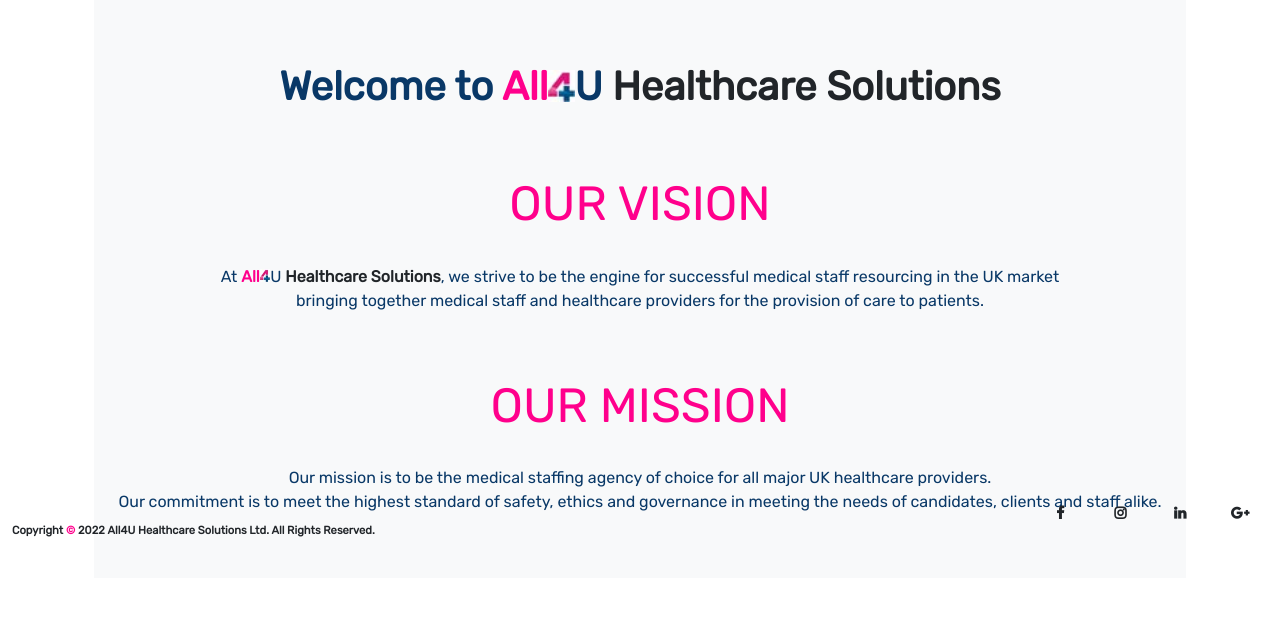
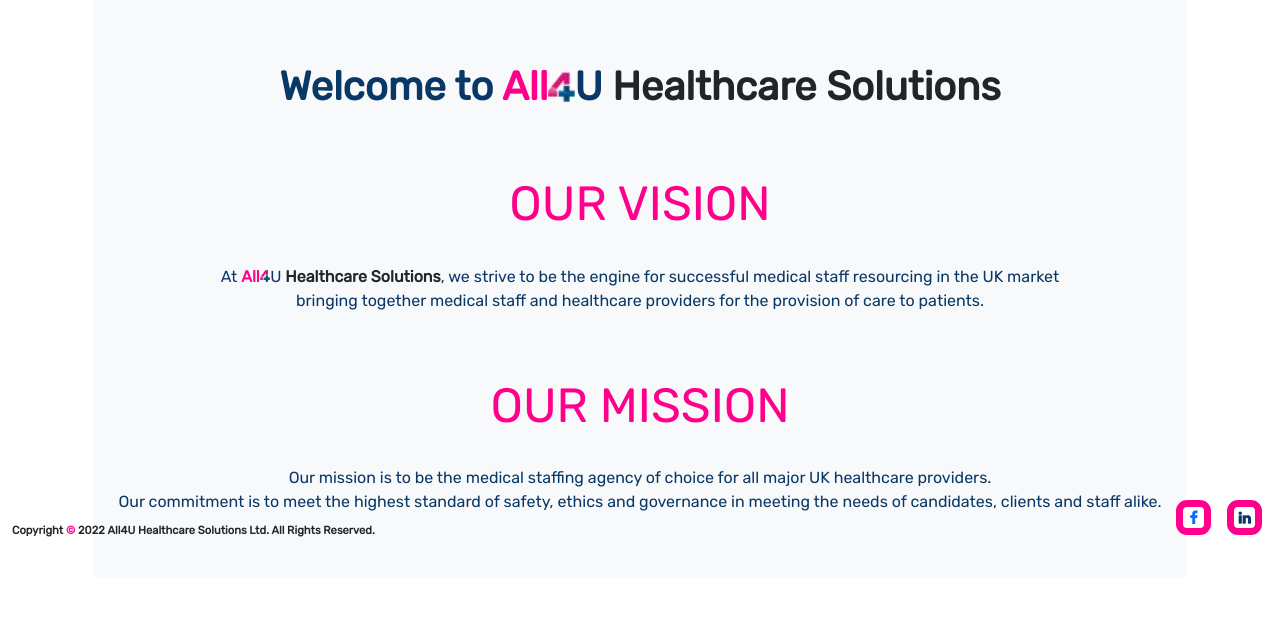
Before and after one commit to ftanekha/all4u, a PHP site: page /index.html in a window 1280 px wide. Shown: the part 249-875 px from the top of the page. Run offline with PHP 8.4, Linux system fonts and the light colour scheme; some libraries are stand-ins or nearby versions.

Commit message:
minor alterations

```diff
--- a/index.html
+++ b/index.html
@@ -405,17 +405,11 @@
                 <span class='text_pink'>©</span> 2022 <b>All4U Healthcare Solutions Ltd</b>. All Rights Reserved.
             </div>
             <div id='social_media_icons' class='col-md-6 col_sm_none center-col text-end'>
-                <a href='#' class='btn social-icon button' data-abc='true'>
-                    <i class='fa fa-facebook btn-round text-dark fw-bolder'></i>
+                <a href='https://www.facebook.com/all4uhealthcare' class='btn social-icon button' data-abc='true'>
+                    <i class='fa fa-facebook text-primary btn-round  fw-bolder'></i>
                 </a>
-                <a href='#' class='btn social-icon button' data-abc='true'>
-                    <i class='fa fa-instagram btn-round text-dark fw-bolder'></i>
-                </a>
-                <a href='#' class='btn social-icon button' data-abc='true'>
-                    <i class='fa fa-linkedin btn-round text-dark fw-bolder'></i>
-                </a>
-                <a href='#' class='btn social-icon button' data-abc='true'>
-                    <i class='fa fa-google-plus btn-round text-dark fw-bolder'></i>
+                <a href='https://www.linkedin.com/company/all4u-healthcare-solutions-ltd' class='btn social-icon button' data-abc='true'>
+                    <i class='fa fa-linkedin btn-round fw-bolder' style='color: #093867;'></i>
                 </a>
             </div>
         </div>
--- a/styles/socialMedia.css
+++ b/styles/socialMedia.css
@@ -2,8 +2,8 @@
     text-align: center;
     display: table-cell;
     vertical-align: middle;
-    width: 30px;
-    height: 30px !important;
+    width: 1.5em;
+    height: 1.5em !important;
     line-height: 1;
     font-size: 14px;
     -webkit-transition: all 0.4s ease;
@@ -14,20 +14,14 @@
 .social-icon:hover .fa {
     opacity: .8
 }
-/* .social-icon .fa-facebook {
-    background-color: #3b5998
+.social-icon .fa-facebook {
+    outline: solid .5em #FF008C;
 }
 .social-icon .fa-linkedin {
-    background-color: #007bb6
+    outline: solid .5em #FF008C;
 }
-.social-icon .fa-google-plus {
-    background-color: #dd4b39
-}
-.social-icon .fa-instagram {
-    background-color: #517fa4
-} */
 
-.social-icon-large {
+/* .social-icon-large {
     margin-right: 20px
 }
 
@@ -43,27 +37,12 @@
     line-height: 1;
     -webkit-transition: all 0.4s ease;
     transition: all 0.4s ease
-}
+} */
 
 .social-icon-large:hover .fa {
     color: #fff
 }
 
-/* .social-icon-large:hover .fa-facebook {
-    background-color: #3b5998
-}
-
-.social-icon-large:hover .fa-linkedin {
-    background-color: #007bb6
-}
-
-.social-icon-large:hover .fa-google-plus {
-    background-color: #dd4b39
-}
-
-.social-icon-large:hover .fa-instagram {
-    background-color: #517fa4
-} */
 
 .btn-round {
     border-radius: 4px !important
```
